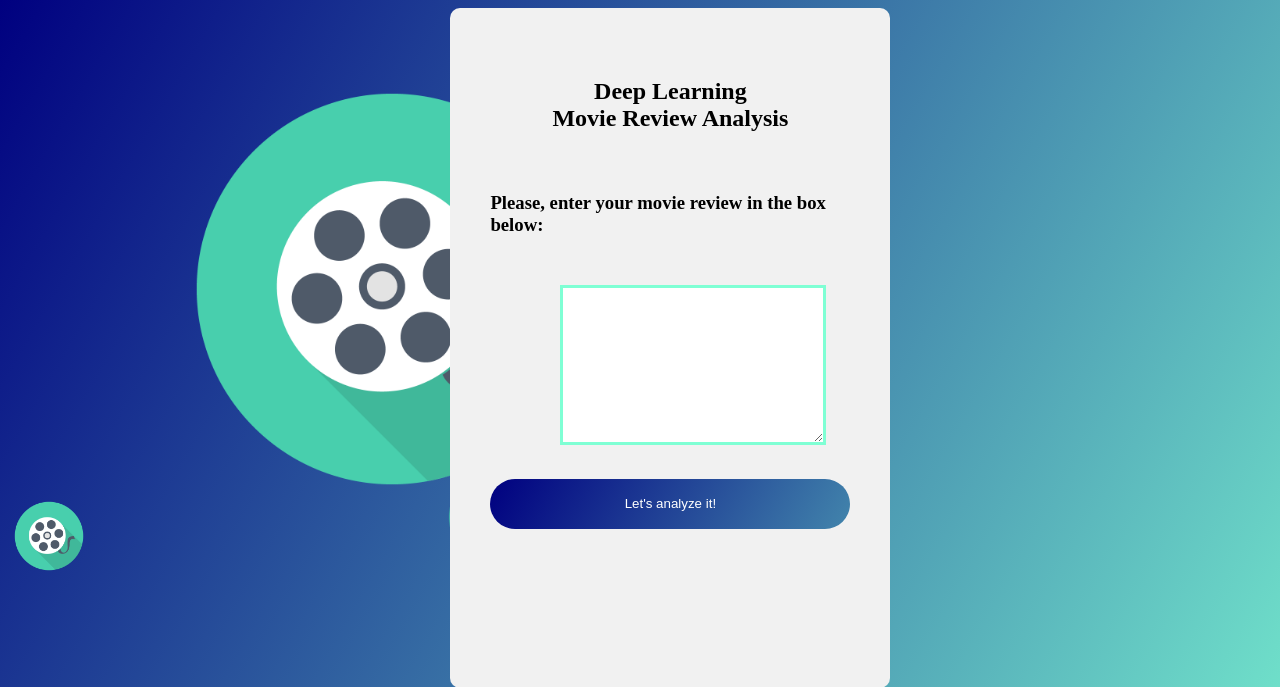
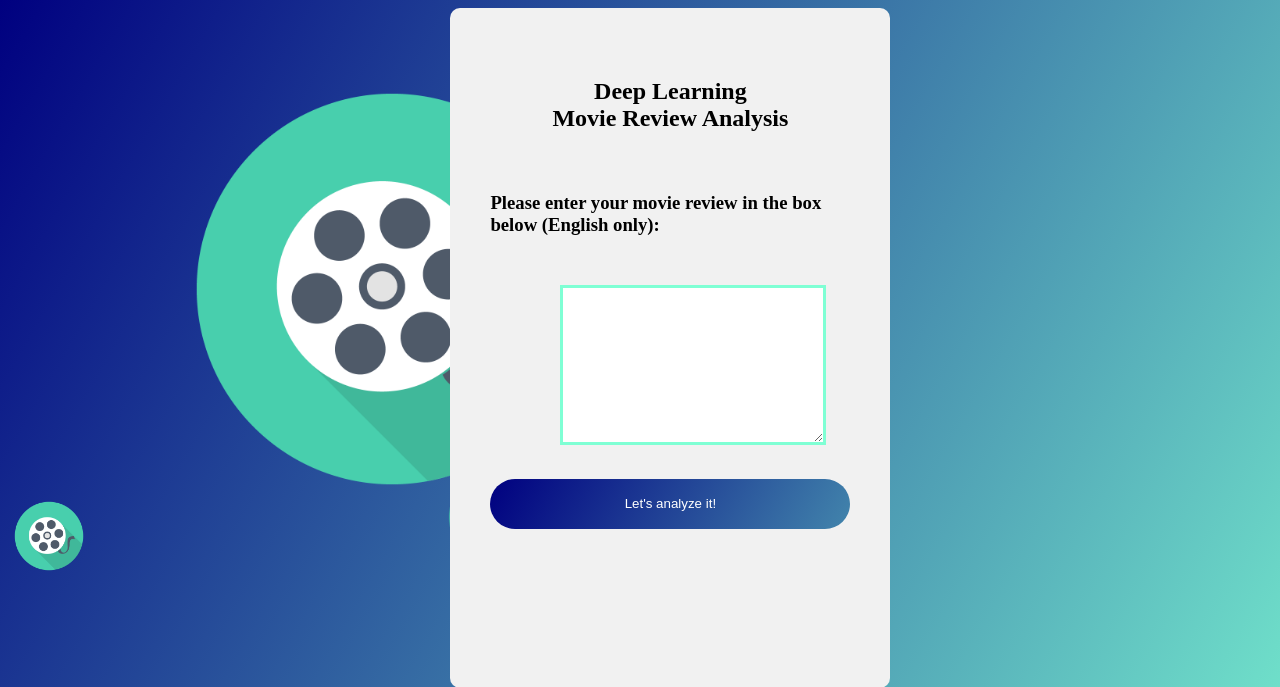
Before and after one commit to nicolascp26/Deeplearning, a Flask app: page / in a window 1280 px wide. Shown: the top 687 px of the page. Run offline with Flask 2, Linux system fonts and the light colour scheme; parts of the project's set-up code (start-up, migrations or seed data) failed here and were passed over; some libraries are stand-ins or nearby versions; some web fonts are replaced.

Commit message:
Update reviewform.html

```diff
--- a/SegundoPeriodo/movie_classifier/templates/reviewform.html
+++ b/SegundoPeriodo/movie_classifier/templates/reviewform.html
@@ -34,11 +34,11 @@
   </div>
   <section>
     <div class="container">
-      <h1 class="h1" rel="tooltip" title="Deep Learning 2019!">
+      <h1 class="h1" rel="tooltip" title="Deep Learning 2021">
         Deep Learning
         <br /> Movie Review Analysis
       </h1>
-      <h3>Please, enter your movie review in the box below:</h3>
+      <h3>Please enter your movie review in the box below (English only):</h3>
       {% from "_formhelpers.html" import render_field %}
       <form action="/results" method="post">
         <div>
```
